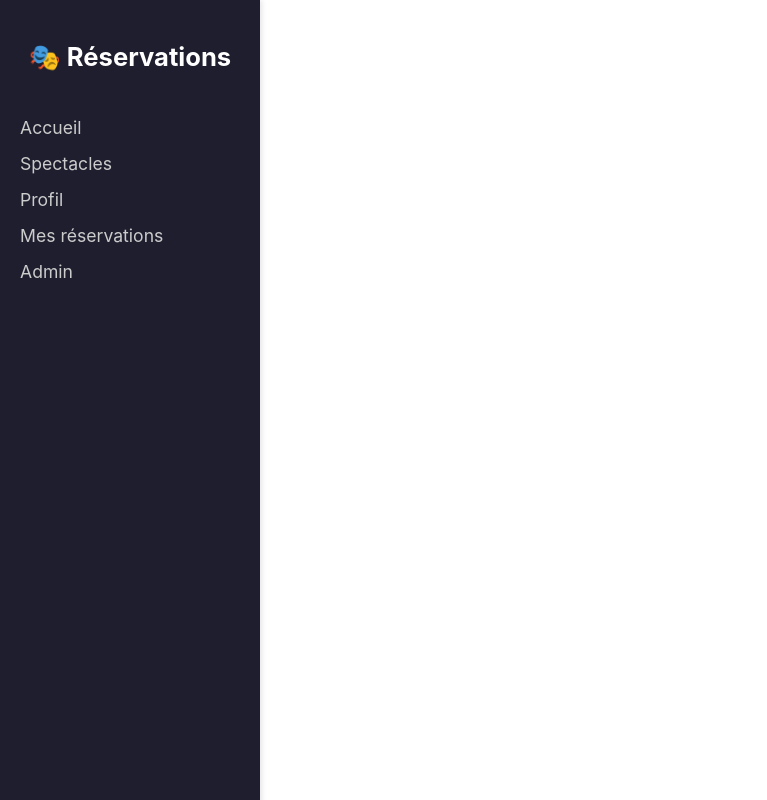
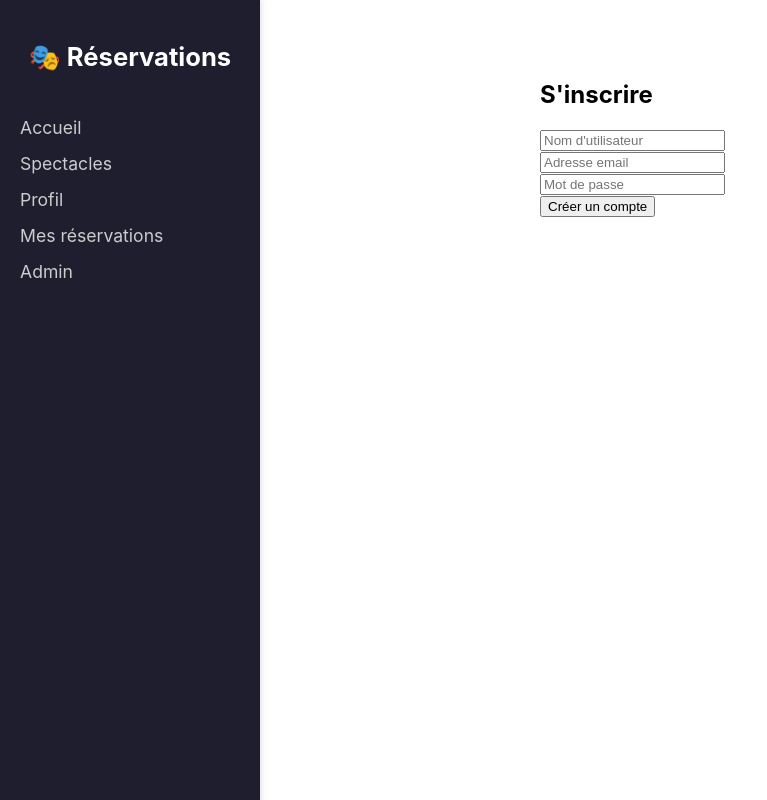
Before and after one commit to marwane-alhaddaoui/reservationsDjango-groupe, a React (Create React App) app in the folder frontend/: page /register in a window 1280 px wide. Shown: the whole page, without its empty margins (0-767 px from the left). Built offline with nearby package versions, Linux system fonts and the light colour scheme; no server answers.

Commit message:
add sign

```diff
--- a/frontend/src/App.js
+++ b/frontend/src/App.js
@@ -1,16 +1,19 @@
 import React from 'react';
 import { BrowserRouter as Router, Routes, Route } from 'react-router-dom';
-import HomePage from './pages/HomePage';  // Importer la page d'accueil
-import Navbar from './components/Navbar';  // Importer la barre de navigation
+import Navbar from './components/Navbar';
+import HomePage from './pages/HomePage';
+import LoginPage from './pages/LoginPage';
+import RegisterPage from './pages/RegisterPage';
 
 const App = () => {
   return (
     <Router>
       <Navbar />
-      <div style={{ marginLeft: '200px', padding: '20px' }}>
+      <div style={{ marginLeft: '240px', padding: '20px' }}>
         <Routes>
           <Route path="/" element={<HomePage />} />
-          {/* Ajoute ici d'autres routes si nécessaire */}
+          <Route path="/login" element={<LoginPage />} />
+          <Route path="/register" element={<RegisterPage />} />
         </Routes>
       </div>
     </Router>
--- a/frontend/src/pages/HomePage.jsx
+++ b/frontend/src/pages/HomePage.jsx
@@ -1,5 +1,6 @@
 import React from 'react';
 import './HomePage.css';
+import { Link } from 'react-router-dom';
 
 const HomePage = () => {
   return (
@@ -10,10 +11,10 @@ const HomePage = () => {
           placeholder="Rechercher un spectacle..."
           className="search-bar"
         />
-        <div className="auth-buttons">
-          <button className="btn-login">Se connecter</button>
-          <button className="btn-signup">S'inscrire</button>
-        </div>
+       <div className="auth-buttons">
+  <Link to="/login" className="btn-login">Se connecter</Link>
+  <Link to="/register" className="btn-signup">S'inscrire</Link>
+</div>
       </div>
 
       <section className="hero-section">
--- /dev/null
+++ b/frontend/src/pages/LoginPage.jsx
@@ -0,0 +1,49 @@
+import React, { useState } from 'react';
+import { useNavigate } from 'react-router-dom';
+import { loginUser } from '../services/authService';
+
+const LoginPage = () => {
+  const [username, setUsername] = useState('');
+  const [password, setPassword] = useState('');
+  const [error, setError] = useState('');
+  const navigate = useNavigate();
+
+  const handleLogin = async (e) => {
+    e.preventDefault();
+    setError('');
+    try {
+      const data = await loginUser({ username, password });
+      localStorage.setItem('accessToken', data.access);
+      localStorage.setItem('refreshToken', data.refresh);
+      navigate('/profile');
+    } catch (err) {
+      setError(err.message);
+    }
+  };
+
+  return (
+    <div className="main-content">
+      <h2>Se connecter</h2>
+      <form onSubmit={handleLogin}>
+        <input
+          type="text"
+          placeholder="Nom d'utilisateur"
+          value={username}
+          onChange={(e) => setUsername(e.target.value)}
+          required
+        /><br />
+        <input
+          type="password"
+          placeholder="Mot de passe"
+          value={password}
+          onChange={(e) => setPassword(e.target.value)}
+          required
+        /><br />
+        <button type="submit">Connexion</button>
+      </form>
+      {error && <p style={{ color: 'red' }}>{error}</p>}
+    </div>
+  );
+};
+
+export default LoginPage;
--- /dev/null
+++ b/frontend/src/pages/RegisterPage.jsx
@@ -0,0 +1,55 @@
+import React, { useState } from 'react';
+import { useNavigate } from 'react-router-dom';
+import { registerUser } from '../services/authService';
+
+const RegisterPage = () => {
+  const [username, setUsername] = useState('');
+  const [password, setPassword] = useState('');
+  const [email, setEmail] = useState('');
+  const [error, setError] = useState('');
+  const navigate = useNavigate();
+
+  const handleRegister = async (e) => {
+    e.preventDefault();
+    setError('');
+    try {
+      await registerUser({ username, password, email });
+      navigate('/login');
+    } catch (err) {
+      setError(err.message);
+    }
+  };
+
+  return (
+    <div className="main-content">
+      <h2>S'inscrire</h2>
+      <form onSubmit={handleRegister}>
+        <input
+          type="text"
+          placeholder="Nom d'utilisateur"
+          value={username}
+          onChange={(e) => setUsername(e.target.value)}
+          required
+        /><br />
+        <input
+          type="email"
+          placeholder="Adresse email"
+          value={email}
+          onChange={(e) => setEmail(e.target.value)}
+          required
+        /><br />
+        <input
+          type="password"
+          placeholder="Mot de passe"
+          value={password}
+          onChange={(e) => setPassword(e.target.value)}
+          required
+        /><br />
+        <button type="submit">Créer un compte</button>
+      </form>
+      {error && <p style={{ color: 'red' }}>{error}</p>}
+    </div>
+  );
+};
+
+export default RegisterPage;
--- /dev/null
+++ b/frontend/src/services/authService.js
@@ -0,0 +1,23 @@
+const API_URL = process.env.REACT_APP_API_URL;
+
+export async function loginUser(credentials) {
+  const response = await fetch(`${API_URL}/token/`, {
+    method: 'POST',
+    headers: { 'Content-Type': 'application/json' },
+    body: JSON.stringify(credentials),
+  });
+
+  if (!response.ok) throw new Error('Identifiants invalides');
+  return response.json(); // { access, refresh }
+}
+
+export async function registerUser(data) {
+  const response = await fetch(`${API_URL}/register/`, {
+    method: 'POST',
+    headers: { 'Content-Type': 'application/json' },
+    body: JSON.stringify(data),
+  });
+
+  if (!response.ok) throw new Error('Erreur lors de l’inscription');
+  return response.json();
+}
```
